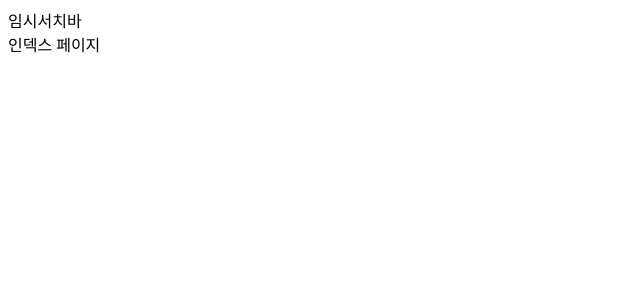
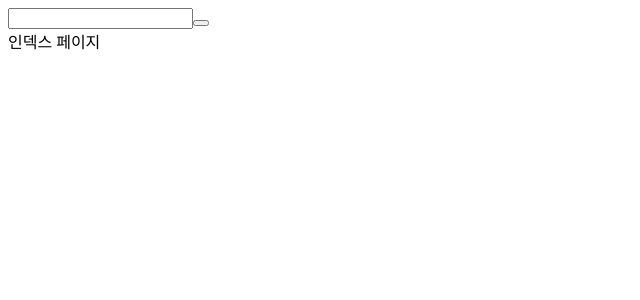
Before and after one commit to xoxoinny0/study-onebite-next, a Next.js app in the folder section03/: page / in a window 1280 px wide. Shown: the top 300 px of the page, without its empty margins (0-640 px from the left). Built offline with nearby package versions, Linux system fonts and the light colour scheme.

Commit message:
3.4) 리액트 서버 컴포넌트

```diff
--- a/section03/src/app/(with-serachbar)/layout.tsx
+++ b/section03/src/app/(with-serachbar)/layout.tsx
@@ -1,9 +1,10 @@
 import { ReactNode } from "react";
+import Searchbar from "./searchbar";
 
 export default function Layout({ children }: { children: ReactNode }) {
   return (
     <div>
-      <div>임시서치바</div>
+      <Searchbar />
       {children}
     </div>
   );
--- /dev/null
+++ b/section03/src/app/(with-serachbar)/searchbar.tsx
@@ -0,0 +1,17 @@
+"use client";
+
+import { useState } from "react";
+
+export default function Searchbar() {
+  const [search, setSearch] = useState("");
+
+  const onChangeSearch = (e: React.ChangeEvent<HTMLInputElement>) => {
+    setSearch(() => e.target.value);
+  };
+  return (
+    <div>
+      <input type="text" value={search} onChange={onChangeSearch} />
+      <button></button>
+    </div>
+  );
+}
```
